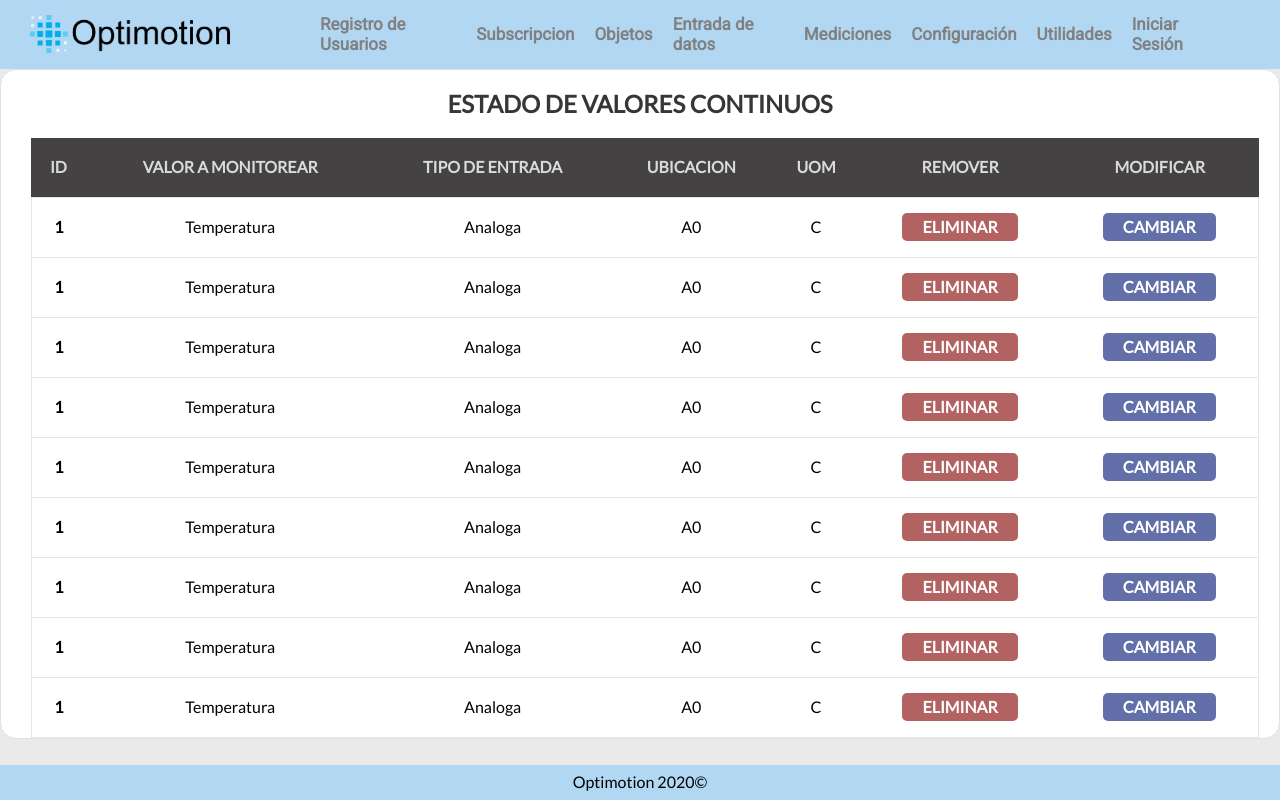
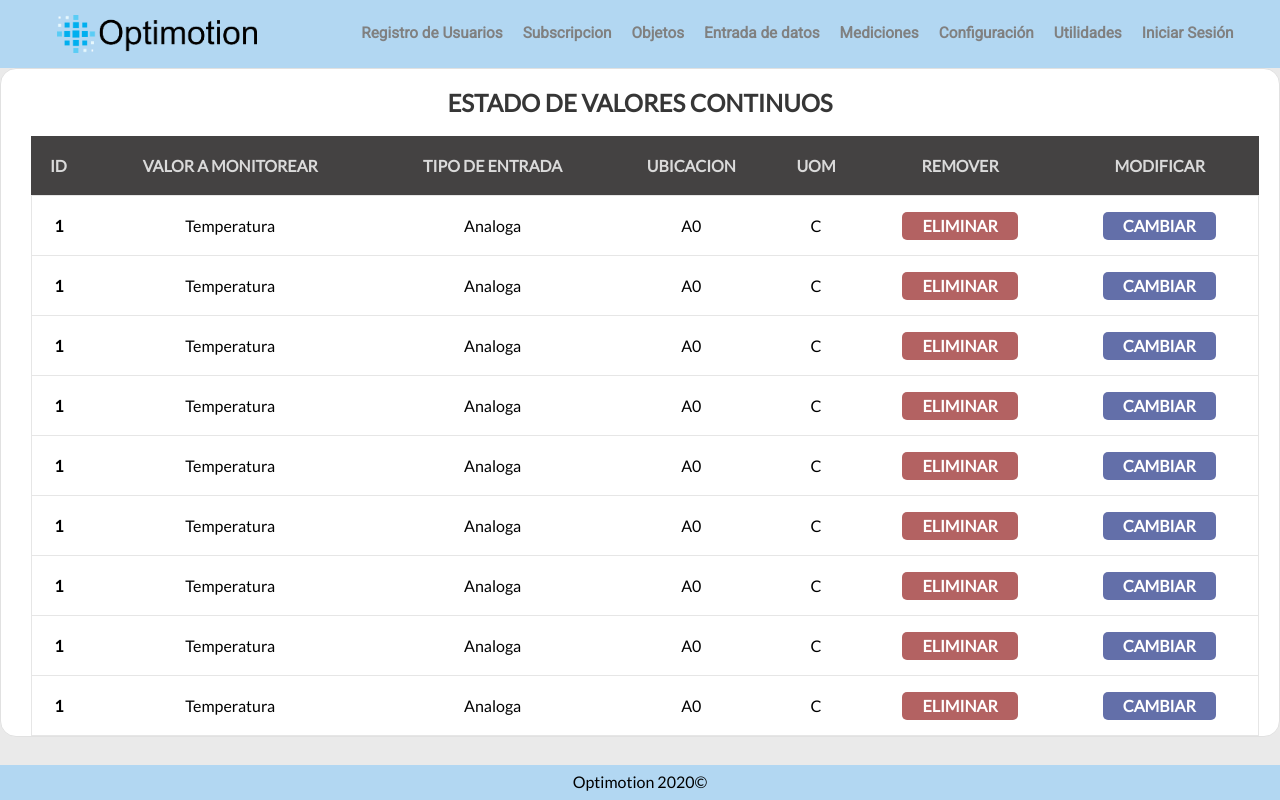
Before and after one commit to gguereque/NodeMcuWebServer, a plain HTML site: page index.html in a window 1280 px wide. Drawn offline with Linux system fonts and the light colour scheme.

Commit message:
add navbar text sizing

```diff
--- a/css/styles.css
+++ b/css/styles.css
@@ -534,6 +534,13 @@ input[type=reset] {
     font-size: 15px;
 }
 
+.image-logo {
+    width: 22%;
+    display: flex;
+    align-items: center;
+    justify-content: center;
+}
+
 @media(min-width: 992px) {
     .navbar-title {
         display: flex;
@@ -593,7 +600,7 @@ input[type=reset] {
 @media(min-width: 992px) {
     .main-nav {
         max-height: unset;
-        max-width: 75%;
+        /* max-width: 75%; */
         flex-direction: row;
         padding: 0 2rem;
     }
@@ -609,13 +616,14 @@ input[type=reset] {
 
 .main-nav a {
     text-decoration: none;
-    font-size: 1.4rem;
+    font-size: 1.2vw;
     font-weight: bold;
     position: relative;
     display: block;
     margin: 0 1rem;
     color: gray;
-    font-size: 17px;
+    /* font-size: 17px; */
+
 }
 
 .main-nav a:hover {
--- a/index.html
+++ b/index.html
@@ -23,7 +23,7 @@
             </a>
             </div>
             <div class="navbar-title">
-                <a href="index.html">
+                <a href="index.html" class="image-logo">
                     <img src="img/Optimotion Fondo Transparente.png" alt="Imagen Optimotion">
                 </a>
                 <nav id="nav" class="main-nav">
```
